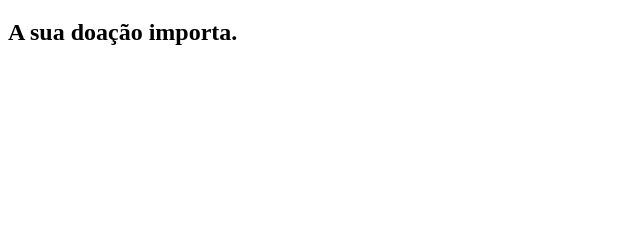
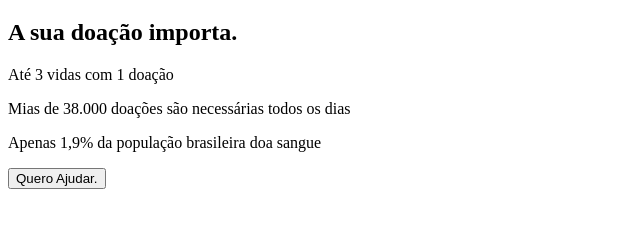
Before and after one commit to AndreVTavares/LaunchApp, a plain HTML site: page idex.html in a window 1280 px wide. Shown: the part 61-288 px from the top of the page, without its empty margins (0-640 px from the left). Drawn offline with Linux system fonts and the light colour scheme.

Commit message:
atualizações

```diff
--- a/idex.html
+++ b/idex.html
@@ -6,6 +6,11 @@
     <body>
         <h1>Doe</h1>
         <h2>A sua doação importa.</h2>
+        <p>Até 3 vidas com 1 doação</p>
+        <p>Mias de 38.000 doações são necessárias todos os dias</p>
+        <p>Apenas 1,9% da população brasileira doa sangue</p>
+
+        <button>Quero Ajudar.</button>
 
     </body>
 
```
